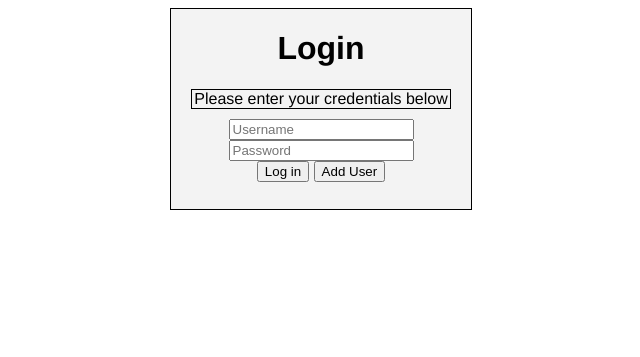
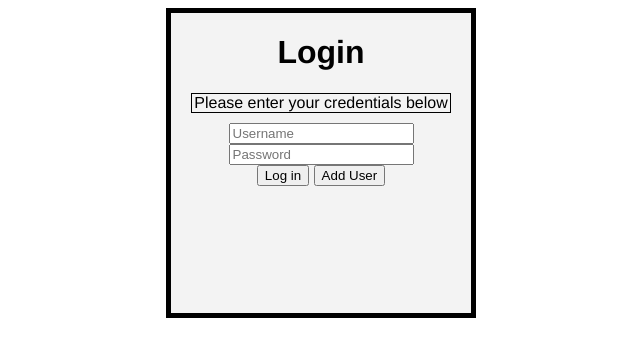
Before and after one commit to wsiao/WarmUp1, a Django app: page / in a window 1280 px wide. Shown: the top 357 px of the page, without its empty margins (319-959 px from the left). Run offline with Django 3.2, Linux system fonts and the light colour scheme; some libraries are stand-ins or nearby versions.

Commit message:
CSSAttempt

```diff
--- a/cL/static/frontEnd.css
+++ b/cL/static/frontEnd.css
@@ -3,8 +3,8 @@
 
 .box {
     width: 300px;
-    height: 200px;
-    border: thin black solid;
+    height: 300px;
+    border: thick black solid;
     background-color: rgb(243,243,243);
 }
 
--- a/cL/templates/frontEnd.html
+++ b/cL/templates/frontEnd.html
@@ -38,9 +38,7 @@
 
 
     <form>
-    <fieldset id="actions">
         <input type="submit" id="logOut" value="Log out">
-    </fieldset>
     </form>
 </div>
 </center>
```
